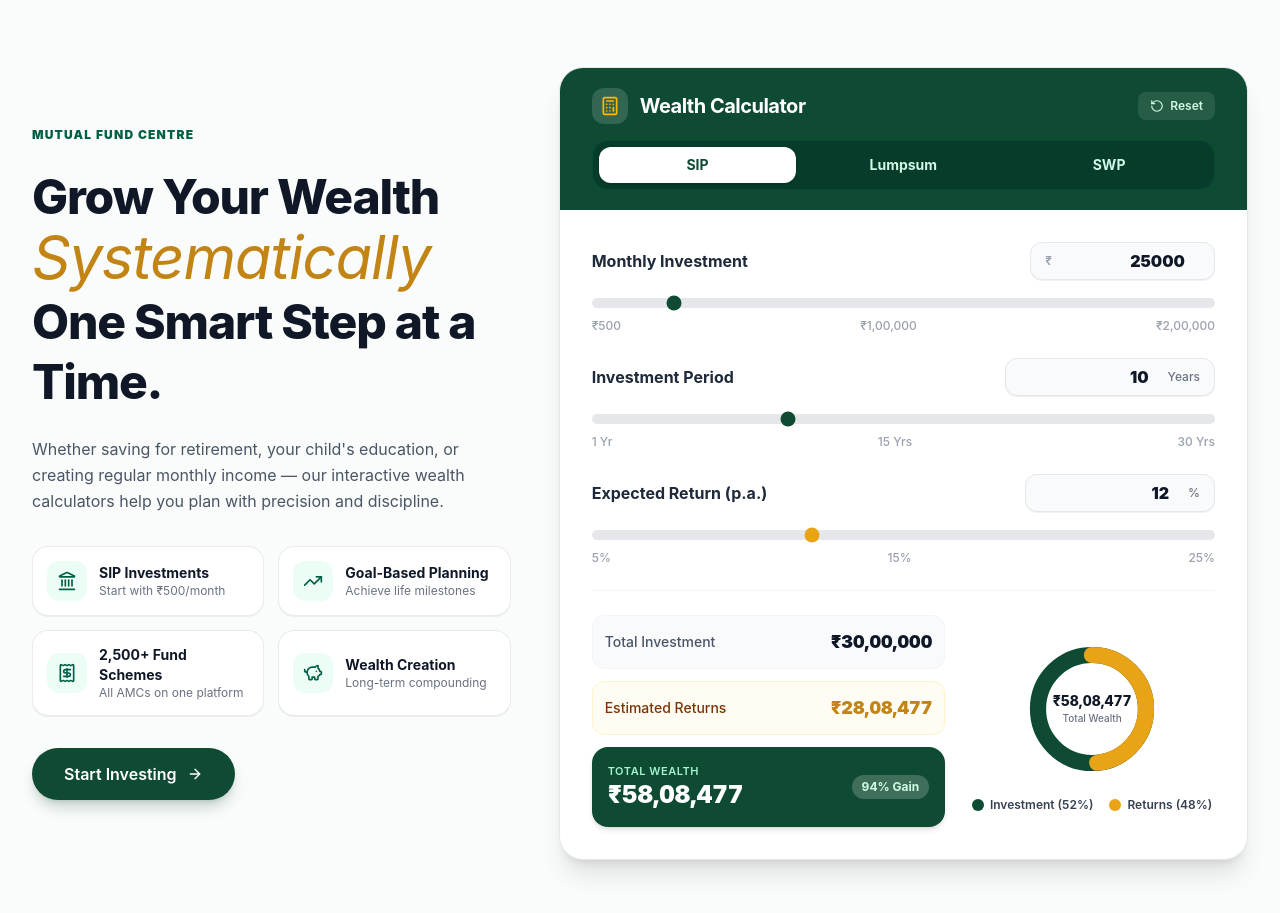
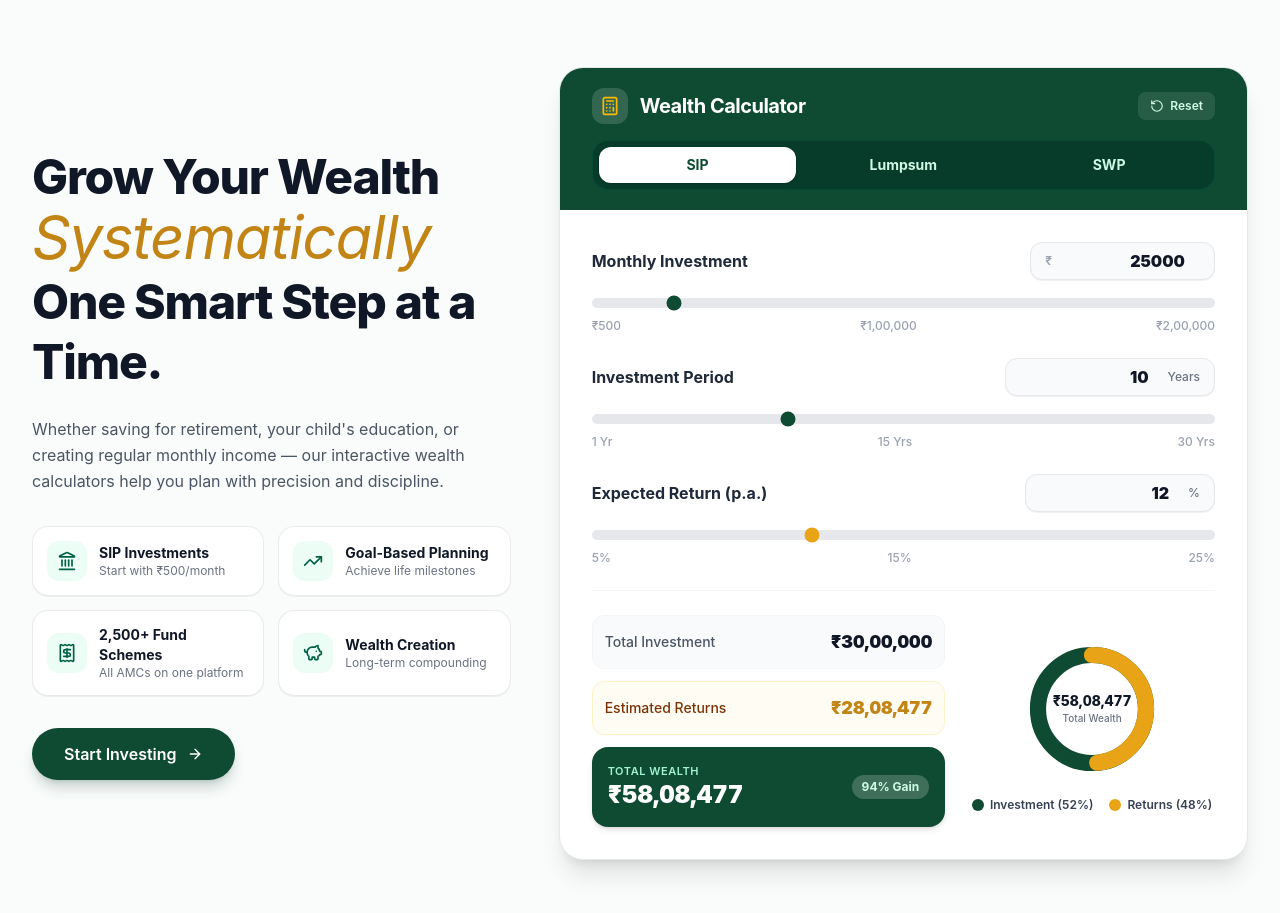
Before and after one commit to ARI-23o/Investment-Platform, a React (Vite) app: page / in a window 1280 px wide. Shown: the part 6200-7113 px from the top of the page. Built offline with nearby package versions, Linux system fonts and the light colour scheme; no server answers.

Commit message:
feat: remove MUTUAL FUND CENTRE label from SipCalculatorSection

```diff
--- a/src/components/SipCalculatorSection.jsx
+++ b/src/components/SipCalculatorSection.jsx
@@ -207,13 +207,8 @@ export default function SipCalculatorSection({ onStartInvesting }) {
         {/* Main 2-Column Content Grid */}
         <div className="grid grid-cols-1 lg:grid-cols-12 gap-10 lg:gap-12 items-center">
 
-          {/* Left Column: Mutual Fund Centre */}
+          {/* Left Column: Wealth Growth & Planning */}
           <div className="lg:col-span-5 space-y-6">
-
-            <div className="text-xs font-black uppercase tracking-widest text-emerald-800">
-              MUTUAL FUND CENTRE
-            </div>
-
             <h2 className="text-3xl sm:text-4xl lg:text-5xl font-extrabold text-gray-900 tracking-tight leading-tight">
               Grow Your Wealth<br />
               <span className="text-[#c28414] font-serif-accent italic font-normal text-4xl sm:text-5xl lg:text-6xl">
```
